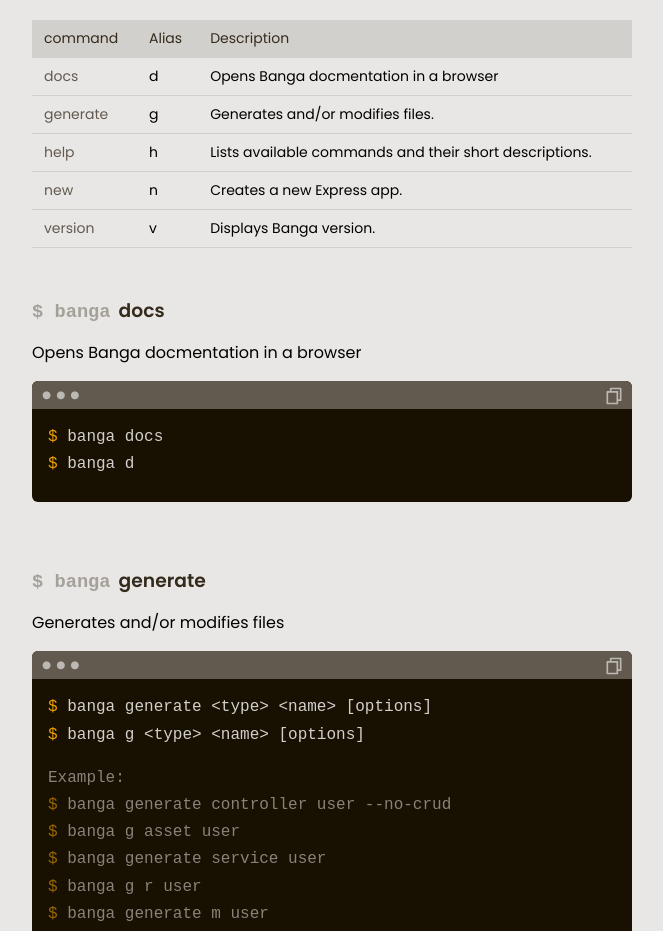
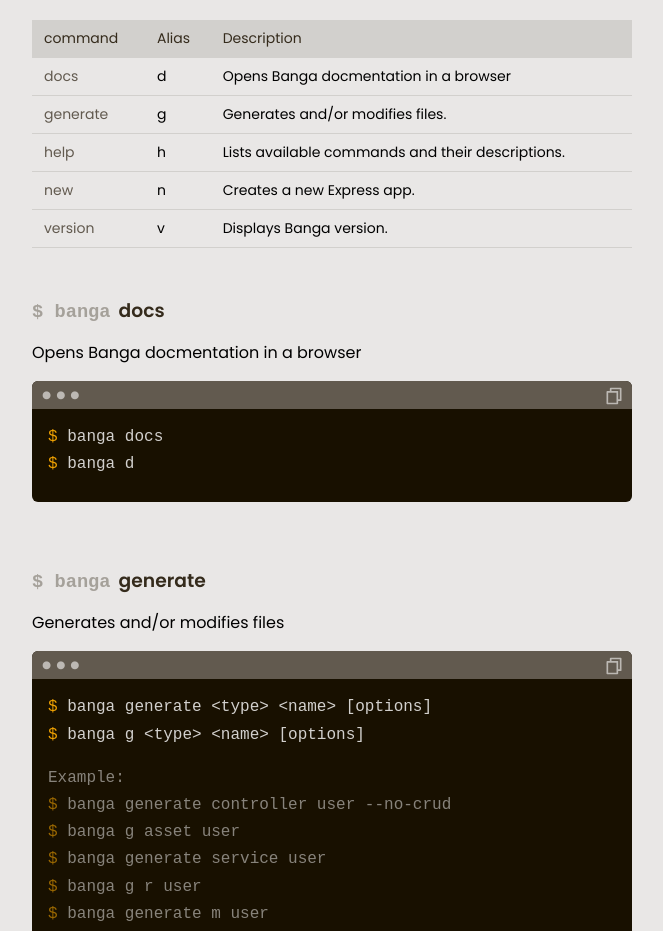
Before and after one commit to bangajs/documentation, an Angular app: page / in a window 1280 px wide. Shown: the part 2145-3076 px from the top of the page, without its empty margins (144-807 px from the left). Built offline with nearby package versions, Linux system fonts and the light colour scheme.

Commit message:
docs: fix typo

```diff
--- a/src/app/app.component.html
+++ b/src/app/app.component.html
@@ -153,7 +153,7 @@
             <tr>
               <td><a href="#banga-help">help</a></td>
               <td>h</td>
-              <td>Lists available commands and their short descriptions.</td>
+              <td>Lists available commands and their descriptions.</td>
             </tr>
             <tr>
               <td><a href="#banga-new">new</a></td>
```
